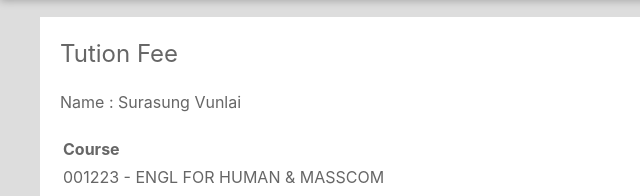
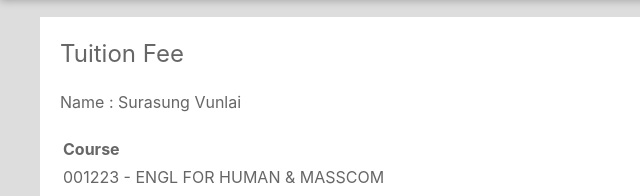
Before and after one commit to butterfried-cmu/SE323-proj01-registration, a plain HTML site: page fee.html in a window 1280 px wide. Shown: the part 167-363 px from the top of the page, 0-640 px from the left. Drawn offline with Linux system fonts and the light colour scheme.

Commit message:
edit fee.html
correct grammar.

```diff
--- a/fee.html
+++ b/fee.html
@@ -13,7 +13,7 @@
         <script src="js/uikit.js"></script>
         <script src="js/uikit-icons.js"></script>
 
-        <title>Tution Fee</title>
+        <title>Tuition Fee</title>
 
     </head>
     <body>
@@ -43,7 +43,7 @@
                 <div class="content box">
                     <form>
                         <fieldset class="uk-fieldset">
-                            <legend class="uk-legend">Tution Fee</legend>
+                            <legend class="uk-legend">Tuition Fee</legend>
                             <div class="uk-margin">
                                 <p>Name : Surasung Vunlai</p>
 
```
